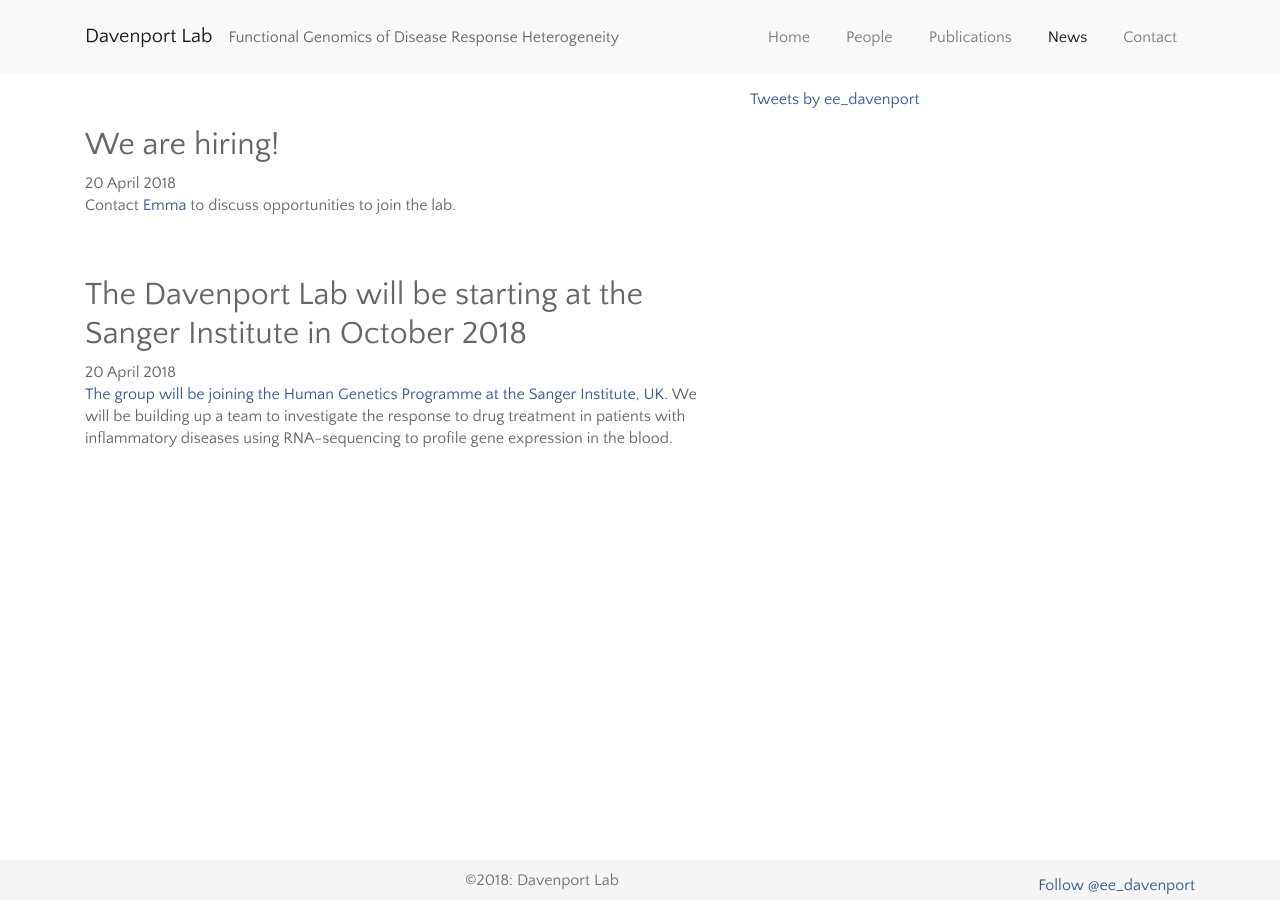
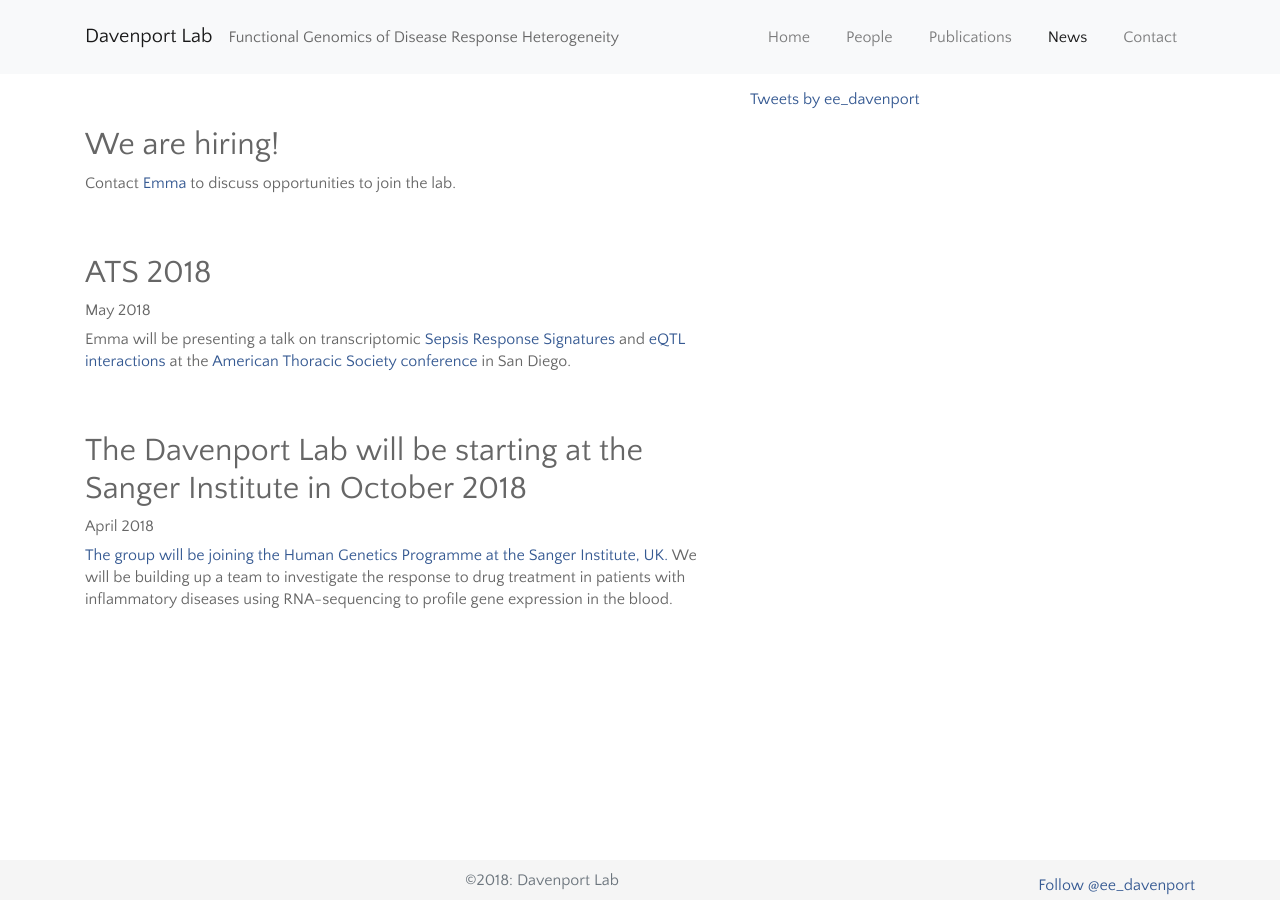
Before and after one commit to davenportlab/davenportlab.github.io, a Jekyll site: the page built from news.md, in a window 1280 px wide. Built offline with Jekyll 4.4.1, drawn with Linux system fonts in a browser that asks for light colours; nearby versions of some CDN libraries; comment, search, counter and statistics services are not loaded.

Commit message:
Added ATS2018 news (#10)

```diff
--- a/news.md
+++ b/news.md
@@ -3,13 +3,16 @@ layout: twitter_side
 ---
 <br>
 # We are hiring!
-20 April 2018
 Contact [Emma](mailto:edaven@broadinstitute.org) to discuss opportunities to join the lab.
 <br>
 <br>
 <br>
-
-
+# ATS 2018
+##### May 2018
+Emma will be presenting a talk on transcriptomic [Sepsis Response Signatures](http://www.ncbi.nlm.nih.gov/pubmed/26917434){:target="_blank"} and [eQTL interactions](https://www.biorxiv.org/content/early/2018/02/20/118703){:target="_blank"} at the [American Thoracic Society conference](http://conference.thoracic.org/){:target="_blank"} in San Diego.
+<br>
+<br>
+<br>
 # The Davenport Lab will be starting at the Sanger Institute in October 2018
-20 April 2018
+##### April 2018
 [The group will be joining the Human Genetics Programme at the Sanger Institute, UK.](http://www.sanger.ac.uk/news/view/emma-davenport-and-hilary-martin-lead-research-groups-human-genetics-programme){:target="_blank"}  We will be building up a team to investigate the response to drug treatment in patients with inflammatory diseases using RNA-sequencing to profile gene expression in the blood.
```
